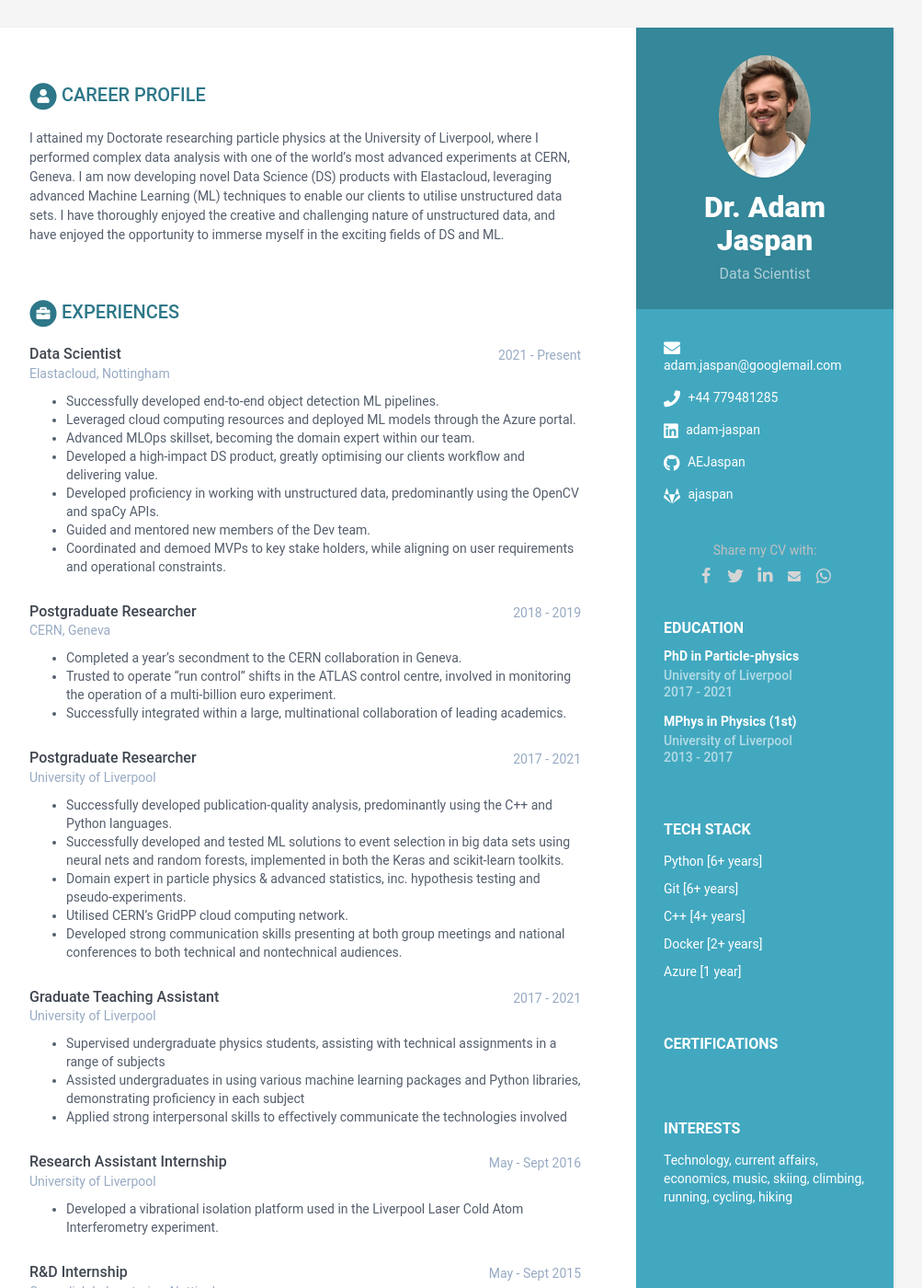
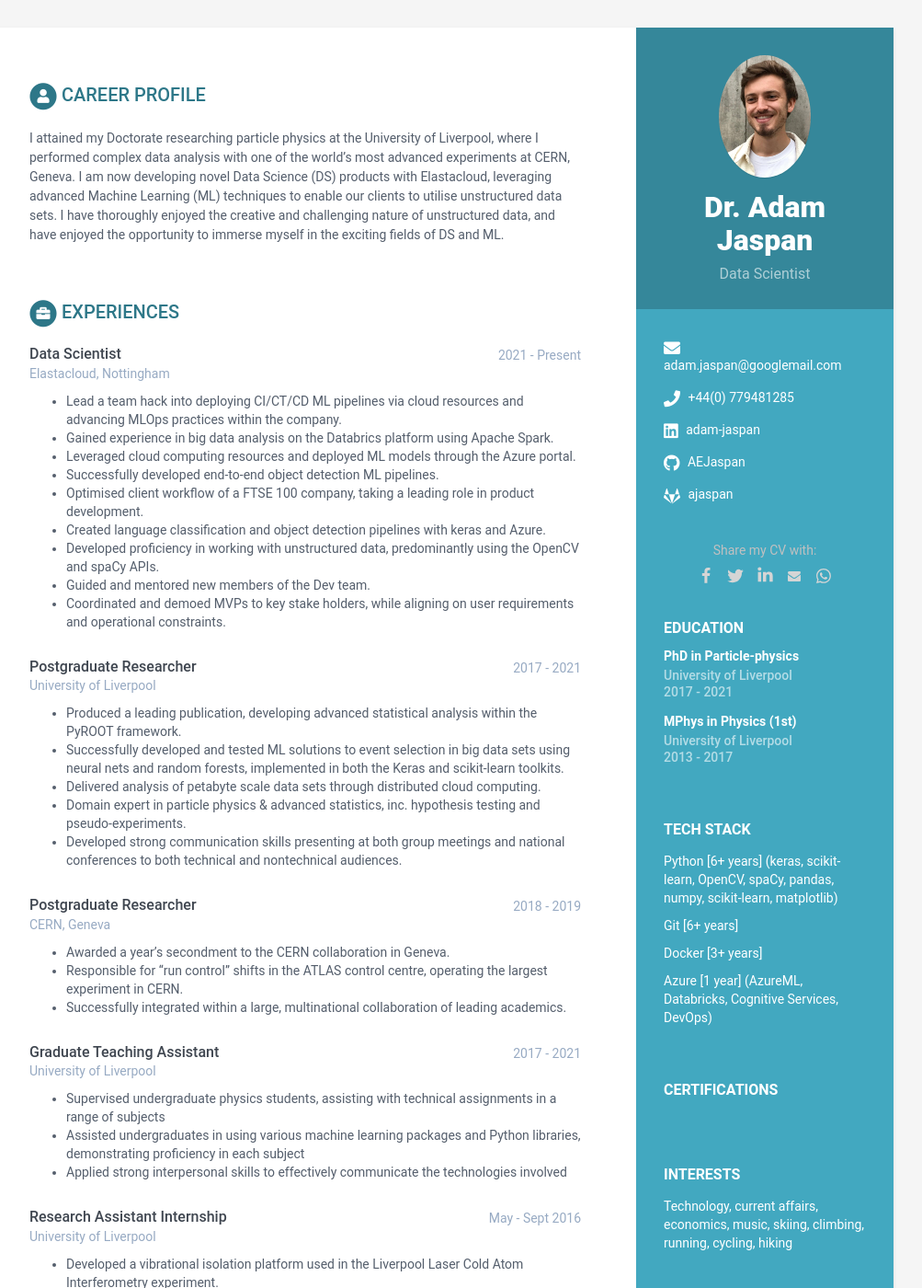
Before and after one commit to AEJaspan/my-cv, a Jekyll site: the page built from index.html, in a window 1280 px wide and 1400 px high. Shown: the whole window at 92% size, without its empty margins (168-1171 px from the left). Built offline with Jekyll 4.4.1, drawn with Linux system fonts in a browser that asks for light colours; a script that is not in the unit is left out.

Commit message:
Updating some points and text

```diff
--- a/_data/data.yml
+++ b/_data/data.yml
@@ -13,7 +13,7 @@ sidebar:
 
     # Sidebar links
     email: adam.jaspan@googlemail.com
-    phone: +44 779481285
+    phone: +44(0) 779481285
     #website: blog.webjeda.com #do not add http://
     linkedin: adam-jaspan
     github:  AEJaspan
@@ -28,19 +28,17 @@ sidebar:
     stack:
     # - item: Python [6+ years], C++ [4+ years], Keras [2+ years], Scikit-learn [2+ years], Numpy [2+ years], Pandas [2+ years], OpenCV [1 year], spaCy [1 year], Azure [1 year]
     #   link:
-    - item: Python [6+ years]
+    # Python [6 y] (keras, scikit-learn, OpenCV, spaCy, pandas, numpy, scikit-learn, matplotlib), Git [6 y], Docker [3 y], Azure [1 y] (AzureML, Databricks, Cognitive Services, DevOps), SQL [< 1 y], Spark [< 1 y]
+    - item: Python [6+ years] (keras, scikit-learn, OpenCV, spaCy, pandas, numpy, scikit-learn, matplotlib)
       link:
 
     - item: Git [6+ years]
       link:
 
-    - item: C++ [4+ years]
+    - item: Docker [3+ years]
       link:
 
-    - item: Docker [2+ years]
-      link:
-
-    - item: Azure [1 year]
+    - item: Azure [1 year] (AzureML, Databricks, Cognitive Services, DevOps)
       link:
 
     # - item: Keras [2+ years]
@@ -65,11 +63,12 @@ sidebar:
     #   link:
 
     certifications:
+    - item: <div data-iframe-width="150" data-iframe-height="270" data-share-badge-id="a4e150ce-196d-40df-91cb-d906b3de4bda" data-share-badge-host="https://www.credly.com"></div><script type="text/javascript" async src="//cdn.credly.com/assets/utilities/embed.js"></script>
+      link: https://www.credly.com/badges/a4e150ce-196d-40df-91cb-d906b3de4bda/public_url
+
     - item: <div data-iframe-width="150" data-iframe-height="270" data-share-badge-id="2f7951f5-02d5-4b8b-9aa9-f7d804129593" data-share-badge-host="https://www.credly.com"></div><script type="text/javascript" async src="//cdn.credly.com/assets/utilities/embed.js"></script>
       link: https://www.credly.com/badges/2f7951f5-02d5-4b8b-9aa9-f7d804129593/public_url
 
-    - item: <div data-iframe-width="150" data-iframe-height="270" data-share-badge-id="a4e150ce-196d-40df-91cb-d906b3de4bda" data-share-badge-host="https://www.credly.com"></div><script type="text/javascript" async src="//cdn.credly.com/assets/utilities/embed.js"></script>
-      link: https://www.credly.com/badges/a4e150ce-196d-40df-91cb-d906b3de4bda/public_url
 
     interests:
     - item: Technology, current affairs, economics, music, skiing, climbing, running, cycling, hiking
@@ -84,10 +83,7 @@ sidebar:
 career-profile:
     title: Career Profile
     summary: |
-      I attained my Doctorate researching particle physics at the University of Liverpool, where I performed complex data analysis with one of the world’s most advanced
-      experiments at CERN, Geneva. I am now developing novel Data Science (DS) products with Elastacloud, leveraging advanced Machine Learning (ML) techniques to enable our
-      clients to utilise unstructured data sets. I have thoroughly enjoyed the creative and challenging nature of unstructured data, and have enjoyed the opportunity to
-      immerse myself in the exciting fields of DS and ML.
+      I attained my Doctorate researching particle physics at the University of Liverpool, where I performed complex data analysis with one of the world’s most advanced experiments at CERN, Geneva. I am now developing novel Data Science (DS) products with Elastacloud, leveraging advanced Machine Learning (ML) techniques to enable our clients to utilise unstructured data sets. I have thoroughly enjoyed the creative and challenging nature of unstructured data, and have enjoyed the opportunity to immerse myself in the exciting fields of DS and ML.
 
 education:
     - degree: PhD in Particle-physics
@@ -103,29 +99,31 @@ experiences:
       time: 2021 - Present
       company: Elastacloud, Nottingham
       details: |
+          - Lead a team hack into deploying CI/CT/CD ML pipelines via cloud resources and advancing MLOps practices within the company.
+          - Gained experience in big data analysis on the Databrics platform using Apache Spark.
+          - Leveraged cloud computing resources and deployed ML models through the Azure portal.
           - Successfully developed end-to-end object detection ML pipelines.
-          - Leveraged cloud computing resources and deployed ML models through the Azure portal.
-          - Advanced MLOps skillset, becoming the domain expert within our team.
-          - Developed a high-impact DS product, greatly optimising our clients workflow and delivering value.
+          - Optimised client workflow of a FTSE 100 company, taking a leading role in product development.
+          - Created language classification and object detection pipelines with keras and Azure.
           - Developed proficiency in working with unstructured data, predominantly using the OpenCV and spaCy APIs.
           - Guided and mentored new members of the Dev team.
           - Coordinated and demoed MVPs to key stake holders, while aligning on user requirements and operational constraints.
     - role: Postgraduate Researcher
+      time: 2017 - 2021
+      company: University of Liverpool
+      details: |
+          - Produced a leading publication, developing advanced statistical analysis within the PyROOT framework.
+          - Successfully developed and tested ML solutions to event selection in big data sets using neural nets and random forests, implemented in both the Keras and scikit-learn toolkits.
+          - Delivered analysis of petabyte scale data sets through distributed cloud computing.
+          - Domain expert in particle physics & advanced statistics, inc. hypothesis testing and pseudo-experiments.
+          - Developed strong communication skills presenting at both group meetings and national conferences to both technical and nontechnical audiences.
+    - role: Postgraduate Researcher
       time: 2018 - 2019
       company: CERN, Geneva
       details: |
-          - Completed a year's secondment to the CERN collaboration in Geneva.
-          - Trusted to operate "run control" shifts in the ATLAS control centre, involved in monitoring the operation of a multi-billion euro experiment.
+          - Awarded a year's secondment to the CERN collaboration in Geneva.
+          - Responsible for "run control" shifts in the ATLAS control centre, operating the largest experiment in CERN.
           - Successfully integrated within a large, multinational collaboration of leading academics.
-    - role: Postgraduate Researcher
-      time: 2017 - 2021
-      company: University of Liverpool
-      details: |
-          - Successfully developed publication-quality analysis, predominantly using the C++ and Python languages.
-          - Successfully developed and tested ML solutions to event selection in big data sets using neural nets and random forests, implemented in both the Keras and scikit-learn toolkits.
-          - Domain expert in particle physics & advanced statistics, inc. hypothesis testing and pseudo-experiments.
-          - Utilised CERN's GridPP cloud computing network.
-          - Developed strong communication skills presenting at both group meetings and national conferences to both technical and nontechnical audiences.
     - role: Graduate Teaching Assistant
       time: 2017 - 2021
       company: University of Liverpool
```
